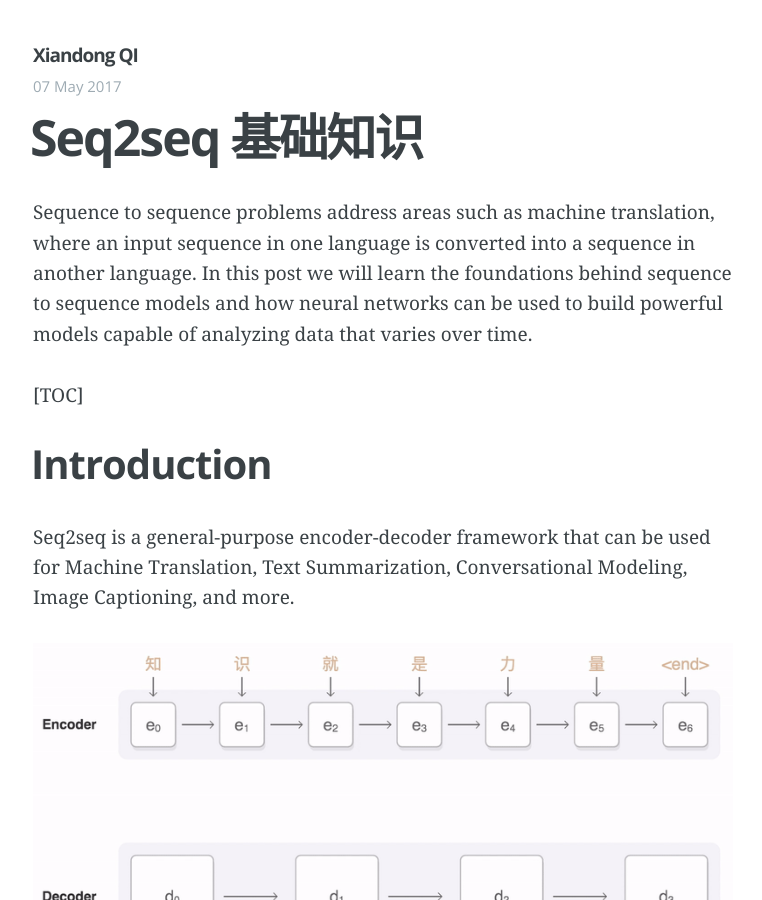
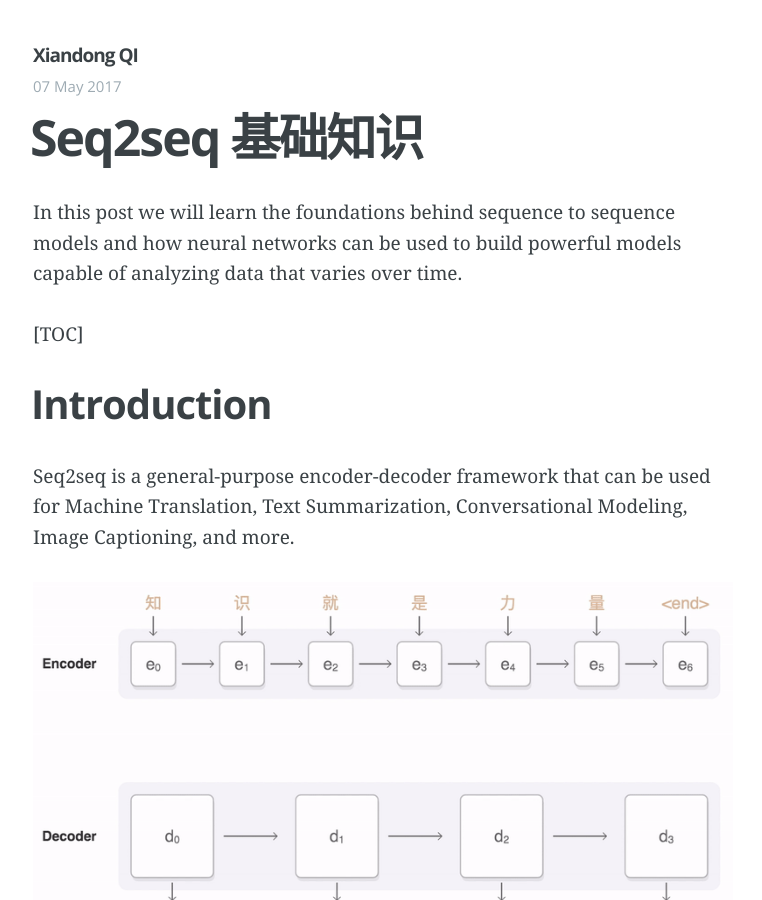
Before and after one commit to xiandong79/xiandong79.github.io, a Jekyll site: the page built from _posts/2017-05-07-seq2seq-基础知识.md, in a window 1280 px wide and 900 px high. Shown: the whole window, without its empty margins (257-1019 px from the left). Built offline with Jekyll 4.4.1, drawn with Linux system fonts in a browser that asks for light colours; our own code applies the rules of GitHub Pages for plain Markdown files.

Commit message:
distinctive
distinctive

```diff
--- a/_posts/2017-05-07-seq2seq-基础知识.md
+++ b/_posts/2017-05-07-seq2seq-基础知识.md
@@ -1,4 +1,4 @@
-Sequence to sequence problems address areas such as machine translation, where an input sequence in one language is converted into a sequence in another language. In this post we will learn the foundations behind sequence to sequence models and how neural networks can be used to build powerful models capable of analyzing data that varies over time.
+In this post we will learn the foundations behind sequence to sequence models and how neural networks can be used to build powerful models capable of analyzing data that varies over time.
 
 [TOC]
 
```
